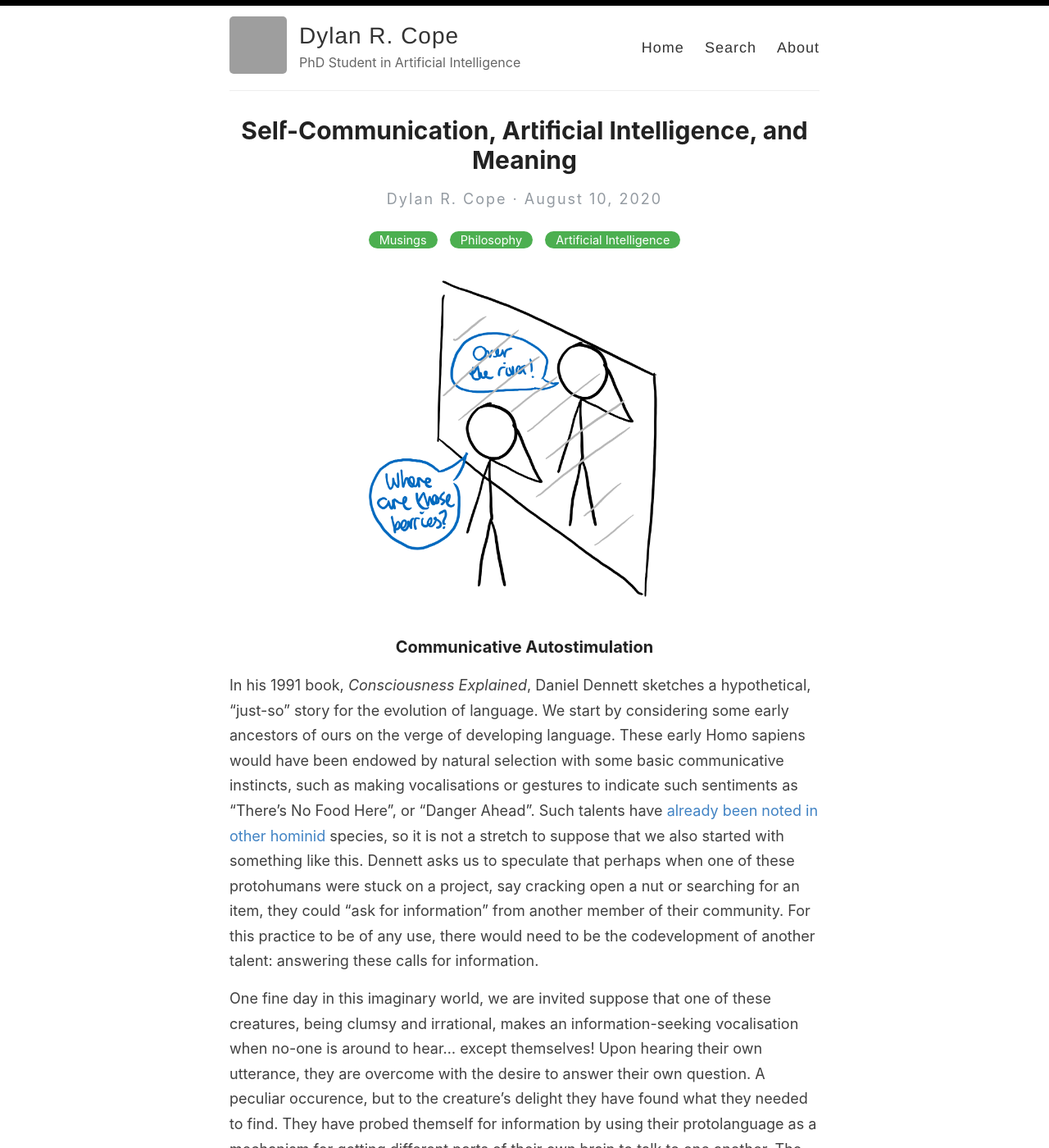
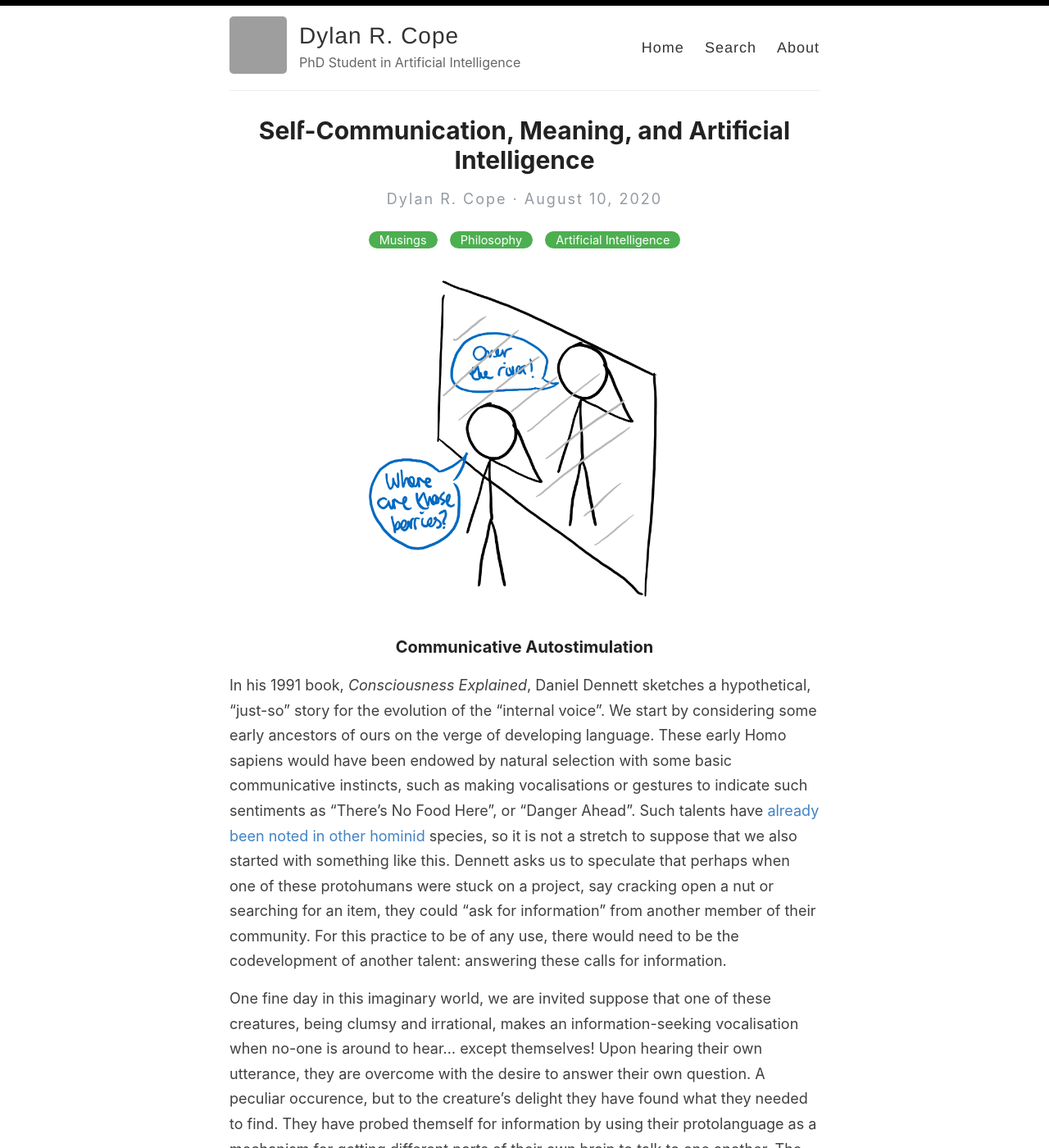
Before and after one commit to DylanCope/dylancope.github.io, a Jekyll site: the page built from _posts/2020-8-10-learning-to-communicate-to-oneself.md, in a window 1280 px wide and 1400 px high. Shown: the whole window at 82% size. Built offline with Jekyll 4.4.1, drawn with Linux system fonts in a browser that asks for light colours; grey boxes are pictures that could not be loaded.

Commit message:
Update 2020-8-10-learning-to-communicate-to-oneself.md

```diff
--- a/_posts/2020-8-10-learning-to-communicate-to-oneself.md
+++ b/_posts/2020-8-10-learning-to-communicate-to-oneself.md
@@ -1,6 +1,6 @@
 ---
 layout: post
-title: Self-Communication, Artificial Intelligence, and Meaning
+title: Self-Communication, Meaning, and Artificial Intelligence
 categories: [Musings, Philosophy, Artificial Intelligence]
 excerpt: It has been argued that communication is a key part of intelligence, and efforts have been made to develop AI systems that communicate, but these approaches are still in their infancy.
 ---
@@ -11,7 +11,7 @@ excerpt: It has been argued that communication is a key part of intelligence, an
 
 ### Communicative Autostimulation
 
-In his 1991 book, *Consciousness Explained*, Daniel Dennett sketches a hypothetical, "just-so" story for the evolution of language. We start by considering some early ancestors of ours on the verge of developing language. These early Homo sapiens would have been endowed by natural selection with some basic communicative instincts, such as making vocalisations or gestures to indicate such sentiments as "There's No Food Here", or "Danger Ahead". Such talents have [already been noted in other hominid](https://primatology.net/2011/03/09/the-semantics-of-vervet-monkey-alarm-calls-part-i/) species, so it is not a stretch to suppose that we also started with something like this. Dennett asks us to speculate that perhaps when one of these protohumans were stuck on a project, say cracking open a nut or searching for an item, they could "ask for information" from another member of their community. For this practice to be of any use, there would need to be the codevelopment of another talent: answering these calls for information.
+In his 1991 book, *Consciousness Explained*, Daniel Dennett sketches a hypothetical, "just-so" story for the evolution of the "internal voice". We start by considering some early ancestors of ours on the verge of developing language. These early Homo sapiens would have been endowed by natural selection with some basic communicative instincts, such as making vocalisations or gestures to indicate such sentiments as "There's No Food Here", or "Danger Ahead". Such talents have [already been noted in other hominid](https://primatology.net/2011/03/09/the-semantics-of-vervet-monkey-alarm-calls-part-i/) species, so it is not a stretch to suppose that we also started with something like this. Dennett asks us to speculate that perhaps when one of these protohumans were stuck on a project, say cracking open a nut or searching for an item, they could "ask for information" from another member of their community. For this practice to be of any use, there would need to be the codevelopment of another talent: answering these calls for information.
 
 One fine day in this imaginary world, we are invited suppose that one of these creatures, being clumsy and irrational, makes an information-seeking vocalisation when no-one is around to hear... except themselves! Upon hearing their own utterance, they are overcome with the desire to answer their own question. A peculiar occurence, but to the creature's delight they have found what they needed to find. They have probed themself for information by using their protolanguage as a mechanism for getting different parts of their own brain to talk to one another. The following figure, taken from Dennett's book, shows this information transveral graphically. Knowledge about `X` is transfered to a disconnected part of the brain through the speech act.
 
```
